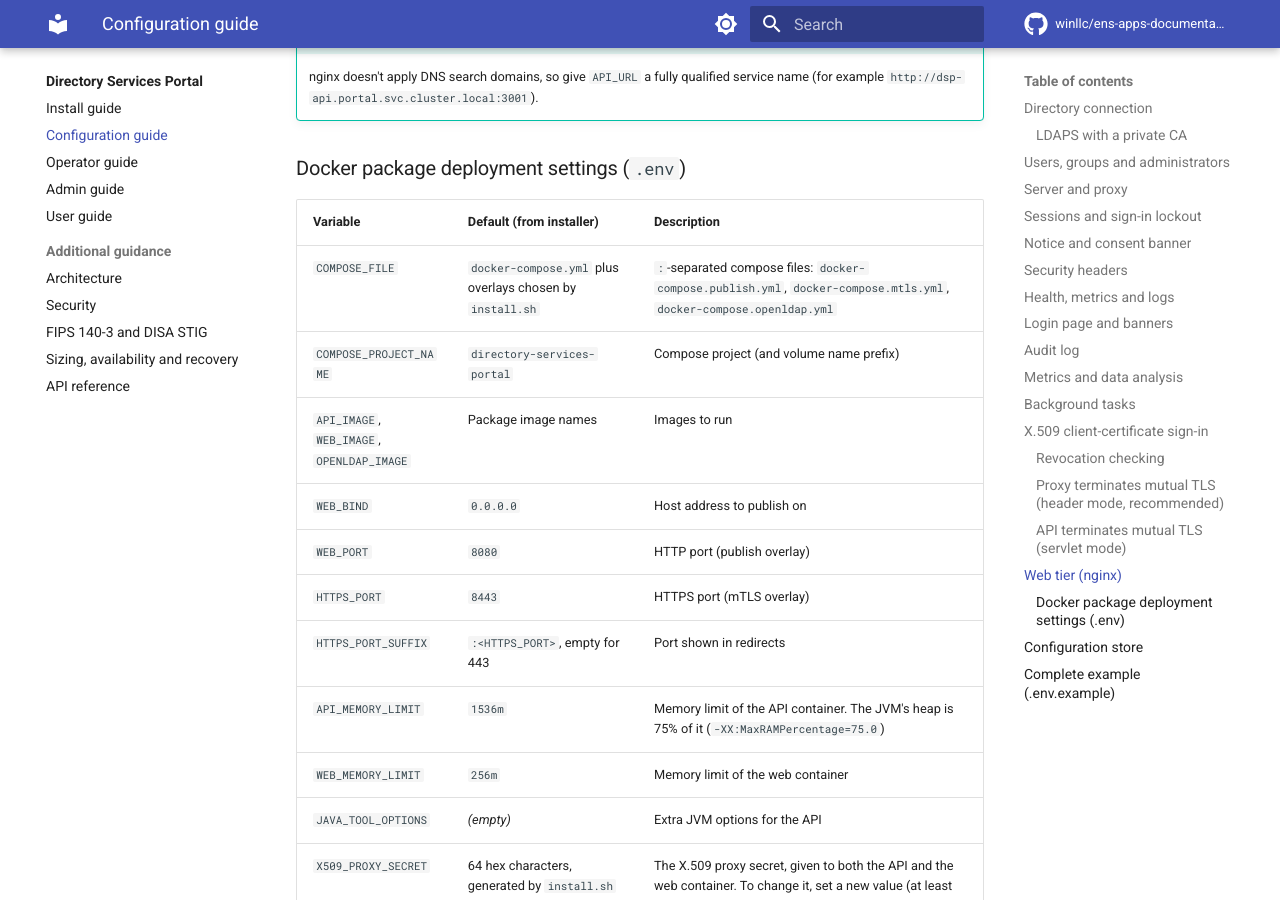
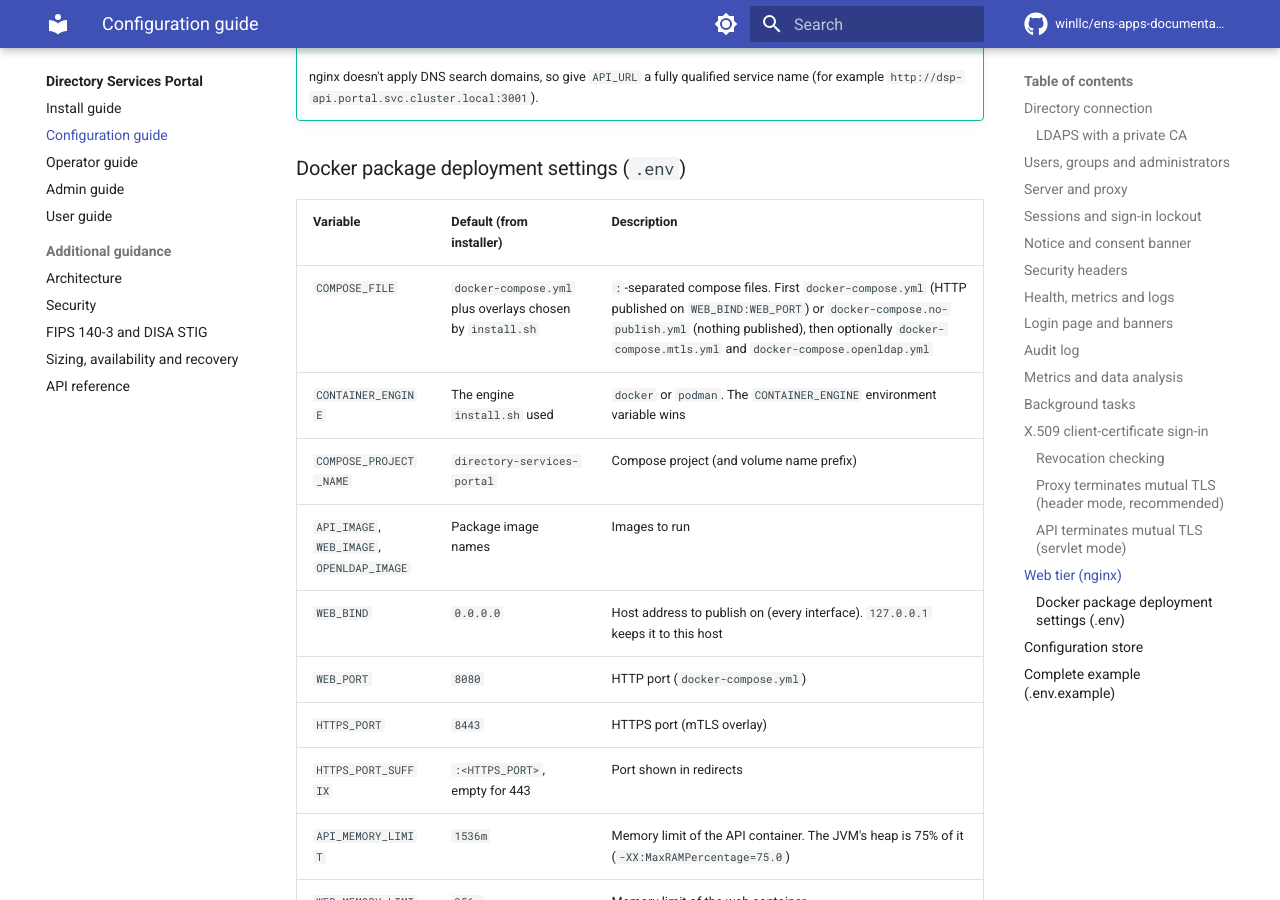
Before and after one commit to winllc/ens-apps-documentation, an MkDocs documentation site: the page built from docs/directory-services-portal/configuration.md, in a window 1280 px wide and 900 px high, scrolled down 17049 px. Built offline with MkDocs 1.6.1 and Material for MkDocs 9.7.7, drawn with Linux system fonts in a browser that asks for light colours; comment, search, counter and statistics services are not loaded.

Commit message:
Directory Services Portal: compose files, engine and demo tip
configuration.md no longer lists the removed docker-compose.publish.yml and
adds CONTAINER_ENGINE; the index's demo tip binds to 127.0.0.1 and links
the new demo section.

Co-Authored-By: Claude Opus 5.5 <noreply@anthropic.com>
Claude-Session: https://claude.ai/code/session_01R2Q6XtDB8DfVmiejzJGwBh

```diff
--- a/docs/directory-services-portal/configuration.md
+++ b/docs/directory-services-portal/configuration.md
@@ -449,11 +449,12 @@ characters, `X509_PROXY_SECRET_FILE` cannot be read, `X509_HEADER` is not a head
 
 | Variable | Default (from installer) | Description |
 |---|---|---|
-| `COMPOSE_FILE` | `docker-compose.yml` plus overlays chosen by `install.sh` | `:`-separated compose files: `docker-compose.publish.yml`, `docker-compose.mtls.yml`, `docker-compose.openldap.yml` |
+| `COMPOSE_FILE` | `docker-compose.yml` plus overlays chosen by `install.sh` | `:`-separated compose files. First `docker-compose.yml` (HTTP published on `WEB_BIND:WEB_PORT`) or `docker-compose.no-publish.yml` (nothing published), then optionally `docker-compose.mtls.yml` and `docker-compose.openldap.yml` |
+| `CONTAINER_ENGINE` | The engine `install.sh` used | `docker` or `podman`. The `CONTAINER_ENGINE` environment variable wins |
 | `COMPOSE_PROJECT_NAME` | `directory-services-portal` | Compose project (and volume name prefix) |
 | `API_IMAGE`, `WEB_IMAGE`, `OPENLDAP_IMAGE` | Package image names | Images to run |
-| `WEB_BIND` | `0.0.0.0` | Host address to publish on |
-| `WEB_PORT` | `8080` | HTTP port (publish overlay) |
+| `WEB_BIND` | `0.0.0.0` | Host address to publish on (every interface). `127.0.0.1` keeps it to this host |
+| `WEB_PORT` | `8080` | HTTP port (`docker-compose.yml`) |
 | `HTTPS_PORT` | `8443` | HTTPS port (mTLS overlay) |
 | `HTTPS_PORT_SUFFIX` | `:<HTTPS_PORT>`, empty for 443 | Port shown in redirects |
 | `API_MEMORY_LIMIT` | `1536m` | Memory limit of the API container. The JVM's heap is 75% of it (`-XX:MaxRAMPercentage=75.0`) |
```
Also changed, not shown: docs/directory-services-portal/index.md (+2 -2 lines).
